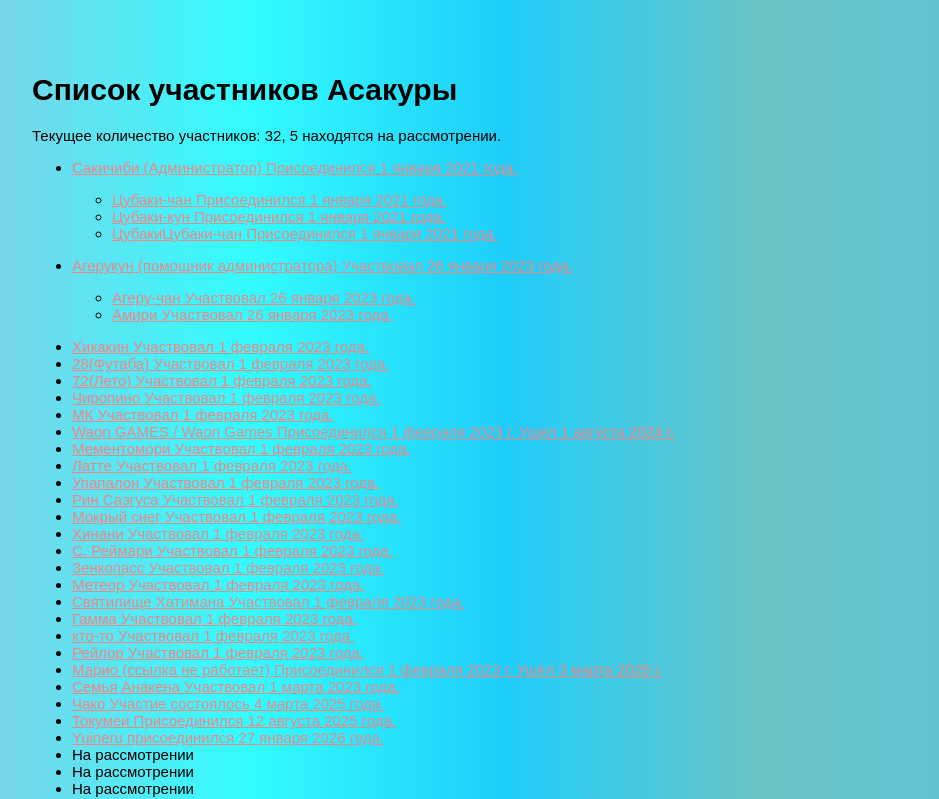
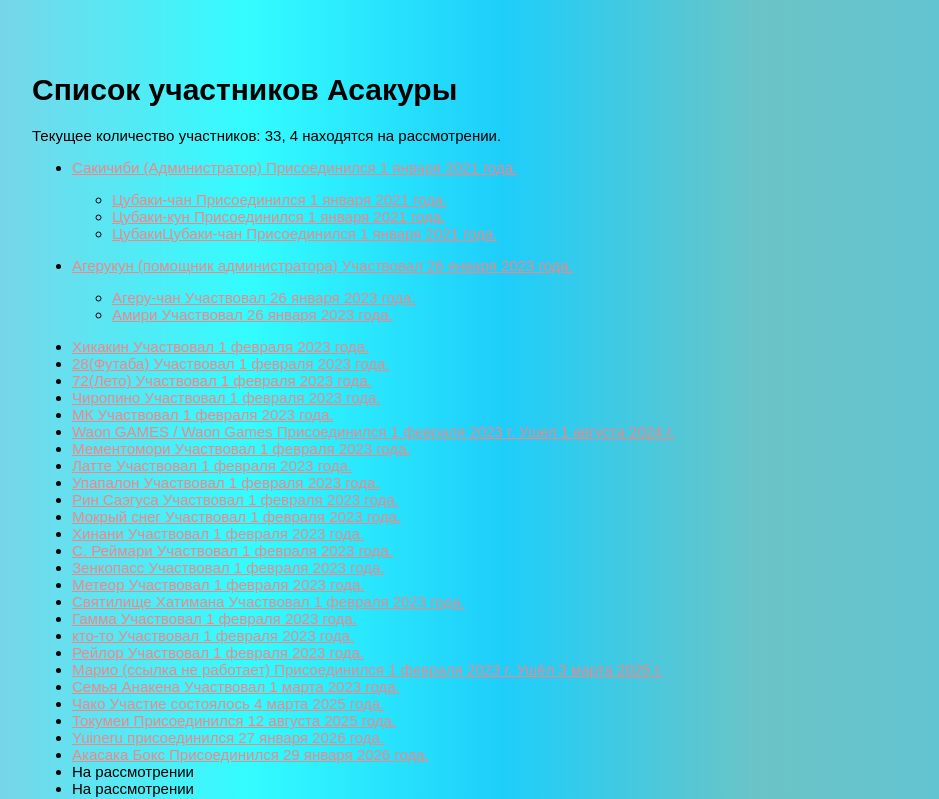
Before and after one commit to sakitibi/AsakuraWiki, a Next.js app: page /ru/members in a window 1280 px wide. Shown: the part 340-1139 px from the top of the page, without its empty margins (8-947 px from the left). Built offline with nearby package versions, Linux system fonts and the light colour scheme; no server answers; what @supabase/auth-helpers-react would draw is missing.

Commit message:
Merge remote changes

```diff
--- a/pages/members.tsx
+++ b/pages/members.tsx
@@ -33,7 +33,7 @@ export default function Members() {
                     <LeftMenuJp URL="/members"/>
                     <main style={{ padding: '2rem', flex: 1 }}>
                         <h1>あさクラメンバー一覧</h1>
-                        <p>現在のメンバー数: 32人 5人審査中</p>
+                        <p>現在のメンバー数: 33人 4人審査中</p>
                         <ul className='list1'>
                             <li><a href="https://youtube.com/channel/UCJcP2mfDCtKnADrbDDjT_8g/?sub_confirmation=1">さきちび(管理者) 2021年1月1日参加</a>
                                 <ul className='list2'>
@@ -72,7 +72,7 @@ export default function Members() {
                             <li><a href="https://youtube.com/@chaaaco">茶子 2025年3月4日参加</a></li>
                             <li><a href="https://discord.gg/zbvXxCWcg6">匿名 2025年8月12日参加</a></li>
                             <li><a href='https://youtube.com/@yuinel'>ゆいねる 2026年1月27日参加</a></li>
-                            <li>審査中</li>
+                            <li><a href='https://youtube.com/@akasakabox'>あかさかの箱 2026年1月29日参加</a></li>
                             <li>審査中</li>
                             <li>審査中</li>
                             <li>審査中</li>
--- a/pages/ru/members.tsx
+++ b/pages/ru/members.tsx
@@ -33,7 +33,7 @@ export default function Members() {
                     <LeftMenuRu URL="/members"/>
                     <main style={{ padding: '2rem', flex: 1 }}>
                         <h1>Список участников Асакуры</h1>
-                        <p>Текущее количество участников: 32, 5 находятся на рассмотрении.</p>
+                        <p>Текущее количество участников: 33, 4 находятся на рассмотрении.</p>
                         <ul className='list1'>
                             <li><a href="https://youtube.com/channel/UCJcP2mfDCtKnADrbDDjT_8g/?sub_confirmation=1">Сакичиби (Администратор) Присоединился 1 января 2021 года.</a>
                                 <ul className='list2'>
@@ -72,7 +72,7 @@ export default function Members() {
                             <li><a href="https://youtube.com/@chaaaco">Чако Участие состоялось 4 марта 2025 года.</a></li>
                             <li><a href="https://discord.gg/zbvXxCWcg6">Токумеи Присоединился 12 августа 2025 года.</a></li>
                             <li><a href='https://youtube.com/@yuinel'>Yuineru присоединился 27 января 2026 года.</a></li>
-                            <li>На рассмотрении</li>
+                            <li><a href='https://youtube.com/@akasakabox'>Акасака Бокс Присоединился 29 января 2026 года.</a></li>
                             <li>На рассмотрении</li>
                             <li>На рассмотрении</li>
                             <li>На рассмотрении</li>
```
Also changed, not shown: 2 other files (tests, documents, lock files or other folders).
